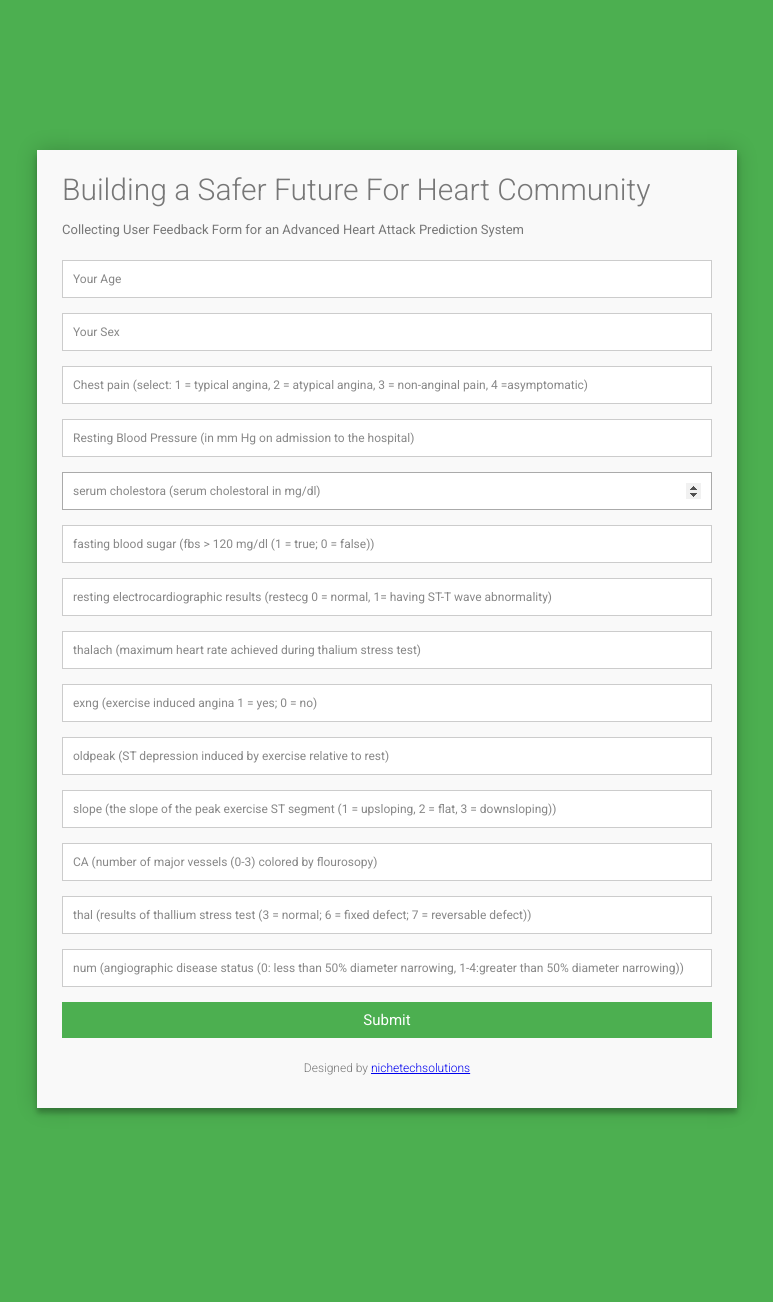
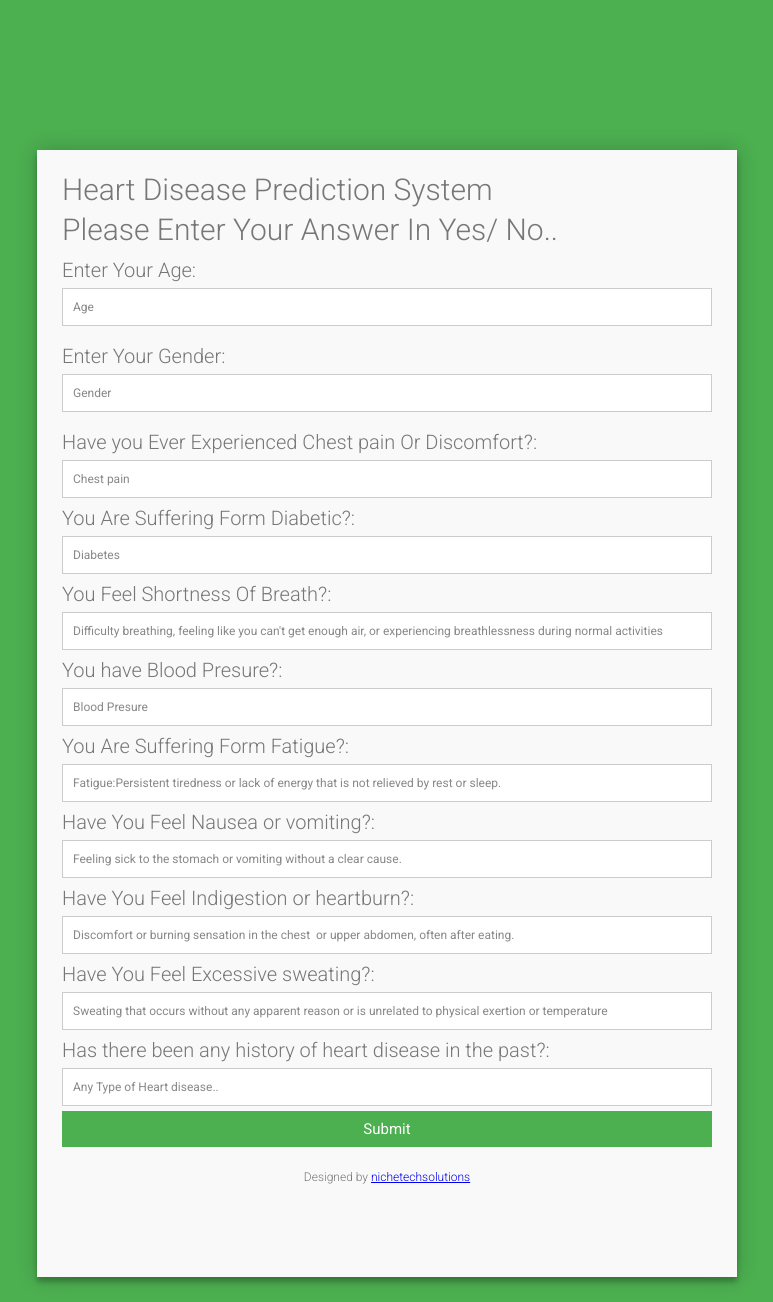
Before and after one commit to zaidsaiyed1/computerAcademy, a Django app: page /home/ in a window 1280 px wide. Shown: the top 1302 px of the page, without its empty margins (253-1026 px from the left). Before the commit the page ends 1116 px from the top, so only its background shows below. Run offline with Django 4.2, Linux system fonts and the light colour scheme; parts of the project's set-up code (start-up, migrations or seed data) failed here and were passed over.

Commit message:
Intialize commit changes

```diff
--- a/computer/models.py
+++ b/computer/models.py
@@ -17,11 +17,10 @@ class user_details(models.Model):
     sob = models.IntegerField()
     bps = models.IntegerField()
     fati = models.IntegerField()
-    hr = models.IntegerField()
     nov = models.IntegerField()
     ioh = models.IntegerField()
     es = models.IntegerField()
-
+    hr = models.IntegerField()
 
 
 class Meta:
--- a/templates/home.html
+++ b/templates/home.html
@@ -36,19 +36,16 @@ body {
 }
 
 #contact input[type="number"],
-#contact input[type="number"],
-#contact input[type="number"],
-#contact input[type="number"],
-#contact input[type="number"],
-#contact input[type="number"],
-#contact input[type="number"],
-#contact input[type="number"],
-#contact input[type="number"],
-#contact input[type="number"],
-#contact input[type="number"],
-#contact input[type="number"],
-#contact input[type="number"],
-#contact input[type="number"],
+#contact input[type="text"],
+#contact input[type="text"],
+#contact input[type="text"],
+#contact input[type="text"],
+#contact input[type="text"],
+#contact input[type="text"],
+#contact input[type="text"],
+#contact input[type="text"],
+#contact input[type="text"],
+#contact input[type="text"],
 
 #contact button[type="submit"] {
   font: 400 12px/16px "Roboto", Helvetica, Arial, sans-serif;
@@ -82,21 +79,22 @@ fieldset {
   padding: 0;
   width: 100%;
 }
+label
+{
+  font-size:20px;
+}
 
 #contact input[type="number"],
-#contact input[type="number"],
-#contact input[type="number"],
-#contact input[type="number"],
-#contact input[type="number"],
-#contact input[type="number"],
-#contact input[type="number"],
-#contact input[type="number"],
-#contact input[type="number"],
-#contact input[type="number"],
-#contact input[type="number"],
-#contact input[type="number"],
-#contact input[type="number"],
-#contact input[type="number"],
+#contact input[type="text"],
+#contact input[type="text"],
+#contact input[type="text"],
+#contact input[type="text"],
+#contact input[type="text"],
+#contact input[type="text"],
+#contact input[type="text"],
+#contact input[type="text"],
+#contact input[type="text"],
+#contact input[type="text"],
 
 #contact textarea {
   width: 100%;
@@ -107,19 +105,17 @@ fieldset {
 }
 
 #contact input[type="number"]:hover,
-#contact input[type="number"]:hover,
-#contact input[type="number"]:hover,
-#contact input[type="number"]:hover,
-#contact input[type="number"]:hover,
-#contact input[type="number"]:hover,
-#contact input[type="number"]:hover,
-#contact input[type="number"]:hover,
-#contact input[type="number"]:hover,
-#contact input[type="number"]:hover,
-#contact input[type="number"]:hover,
-#contact input[type="number"]:hover,
-#contact input[type="number"]:hover,
-#contact input[type="number"]:hover,
+#contact input[type="text"]:hover,
+#contact input[type="text"]:hover,
+#contact input[type="text"]:hover,
+#contact input[type="text"]:hover,
+#contact input[type="text"]:hover,
+#contact input[type="text"]:hover,
+#contact input[type="text"]:hover,
+#contact input[type="text"]:hover,
+#contact input[type="text"]:hover,
+#contact input[type="text"]:hover,
+
 #contact textarea:hover {
   -webkit-transition: border-color 0.3s ease-in-out;
   -moz-transition: border-color 0.3s ease-in-out;
@@ -196,51 +192,49 @@ fieldset {
                             <div class="container">
                                           <form id="contact" action="../insertuser/" method="post">
                                             {% csrf_token %}
-                                            <h3>Building a Safer Future For Heart Community  </h3>
-                                            <h4>Collecting User Feedback Form for an Advanced Heart Attack Prediction System </h4>
-
+                                            <h3>Heart Disease Prediction System</h3>
+                                            <h3>Please Enter Your Answer In Yes/ No..</h3>
                                             <fieldset>
-                                              <input placeholder="Your Age" type="number" tabindex="2" name="uage" required>
+                                              <label>Enter Your Age:</label>
+                                              <input placeholder="Age" type="number" tabindex="2" name="uage" required>
                                             </fieldset>
                                             <fieldset>
-                                              <input placeholder="Your Sex" type="number" tabindex="3" name="usex" required>
+                                              <label>Enter Your Gender:</label>
+                                              <input placeholder="Gender" type="text" tabindex="3" name="usex" required>
                                             </fieldset>
                                             <fieldset>
-                                              <input placeholder="Chest pain (select: 1 = typical angina, 2 = atypical angina, 3 = non-anginal pain, 4 =asymptomatic)" type="number" name="ucp" tabindex="4" required>
-                                            </fieldset>
+                                              <label>Have you Ever Experienced Chest pain Or Discomfort?:</label>
+                                              <input placeholder="Chest pain" type="text" name="ucp" tabindex="4" required>
+                                            </fieldse>
                                             <fieldset>
-                                              <input placeholder="Resting Blood Pressure (in mm Hg on admission to the hospital)" type="number" name="utrestbps" tabindex="4" required>
-                                            </fieldset>
+                                              <label>You Are Suffering Form Diabetic?:</label>
+                                              <input placeholder="Diabetes" type="text" name="udiabi" tabindex="4" required>
+                                            </fieldse>
                                             <fieldset>
-                                              <input placeholder="serum cholestora (serum cholestoral in mg/dl)" type="number" name="uchol" tabindex="1" required autofocus>
-                                            </fieldset>
-                                            <fieldset>
-                                              <input placeholder="fasting blood sugar (fbs > 120 mg/dl (1 = true; 0 = false))" type="number" name="ufbs" tabindex="1" required autofocus>
-                                            </fieldset>
-                                            <fieldset>
-                                              <input placeholder="resting electrocardiographic results (restecg 0 = normal, 1= having ST-T wave abnormality)" type="number" name="urestecg" tabindex="1" required autofocus>
-                                            </fieldset>
-                                            <fieldset>
-                                              <input placeholder="thalach (maximum heart rate achieved during thalium stress test)" type="number" tabindex="1" name="uthalach" required autofocus>
-                                            </fieldset>
-                                            <fieldset>
-                                              <input placeholder="exng (exercise induced angina 1 = yes; 0 = no)" type="number" tabindex="1" name="uexng" required autofocus>
-                                            </fieldset>
-                                            <fieldset>
-                                              <input placeholder="oldpeak (ST depression induced by exercise relative to rest)" step="0.01" type="number" name="uoldpeak" tabindex="1" required autofocus>
-                                            </fieldset>
-                                            <fieldset>
-                                              <input placeholder="slope (the slope of the peak exercise ST segment (1 = upsloping, 2 = flat, 3 = downsloping))" type="number" name="uslp" tabindex="1" required autofocus>
-                                            </fieldset>
-                                            <fieldset>
-                                              <input placeholder="CA (number of major vessels (0-3) colored by flourosopy)" type="number" name="uca" tabindex="1" required autofocus>
-                                            </fieldset>
-                                            <fieldset>
-                                              <input placeholder="thal (results of thallium stress test (3 = normal; 6 = fixed defect; 7 = reversable defect))" type="number" name="uthal" tabindex="1" required autofocus>
-                                            </fieldset>
-                                            <fieldset>
-                                              <input placeholder="num (angiographic disease status (0: less than 50% diameter narrowing, 1-4:greater than 50% diameter narrowing))" name="unum" type="number" tabindex="1" required autofocus>
-                                            </fieldset>
+                                              <label>You Feel Shortness Of Breath?:</label>
+                                              <input placeholder="Difficulty breathing, feeling like you can't get enough air, or experiencing breathlessness during normal activities" type="text" name="usob" tabindex="4" required>
+                                            </fieldse>
+                                            <label>You have Blood Presure?:</label>
+                                            <input placeholder="Blood Presure" type="text" name="ubps" tabindex="4" required>
+                                            </fieldse>
+                                             <label>You Are Suffering Form Fatigue?:</label>
+                                             <input placeholder="Fatigue:Persistent tiredness or lack of energy that is not relieved by rest or sleep." type="text" name="ufati" tabindex="4" required>
+                                            </fieldse>
+                                            </fieldse>
+                                              <label>Have You Feel Nausea or vomiting?:</label>
+                                              <input placeholder="Feeling sick to the stomach or vomiting without a clear cause." type="text" name="unov" tabindex="4" required>
+                                            </fieldse>
+                                            <label>Have You Feel Indigestion or heartburn?:</label>
+                                            <input placeholder="Discomfort or burning sensation in the chest  or upper abdomen, often after eating." type="text" name="uioh" tabindex="4" required>
+                                            </fieldse>
+                                            </fieldse>
+                                              <label>Have You Feel Excessive sweating?:</label>
+                                              <input placeholder="Sweating that occurs without any apparent reason or is unrelated to physical exertion or temperature" type="text" name="ubps" tabindex="4" required>
+                                            </fieldse>
+                                            </fieldse>
+                                               <label>Has there been any history of heart disease in the past?:</label>
+                                               <input placeholder="Any Type of Heart disease.." type="text" name="ubps" tabindex="4" required>
+                                            </fieldse>
                                             <fieldset>
                                               <button name="submit" type="submit" id="contact-submit" data-submit="...Sending">Submit</button>
                                             </fieldset>
```
